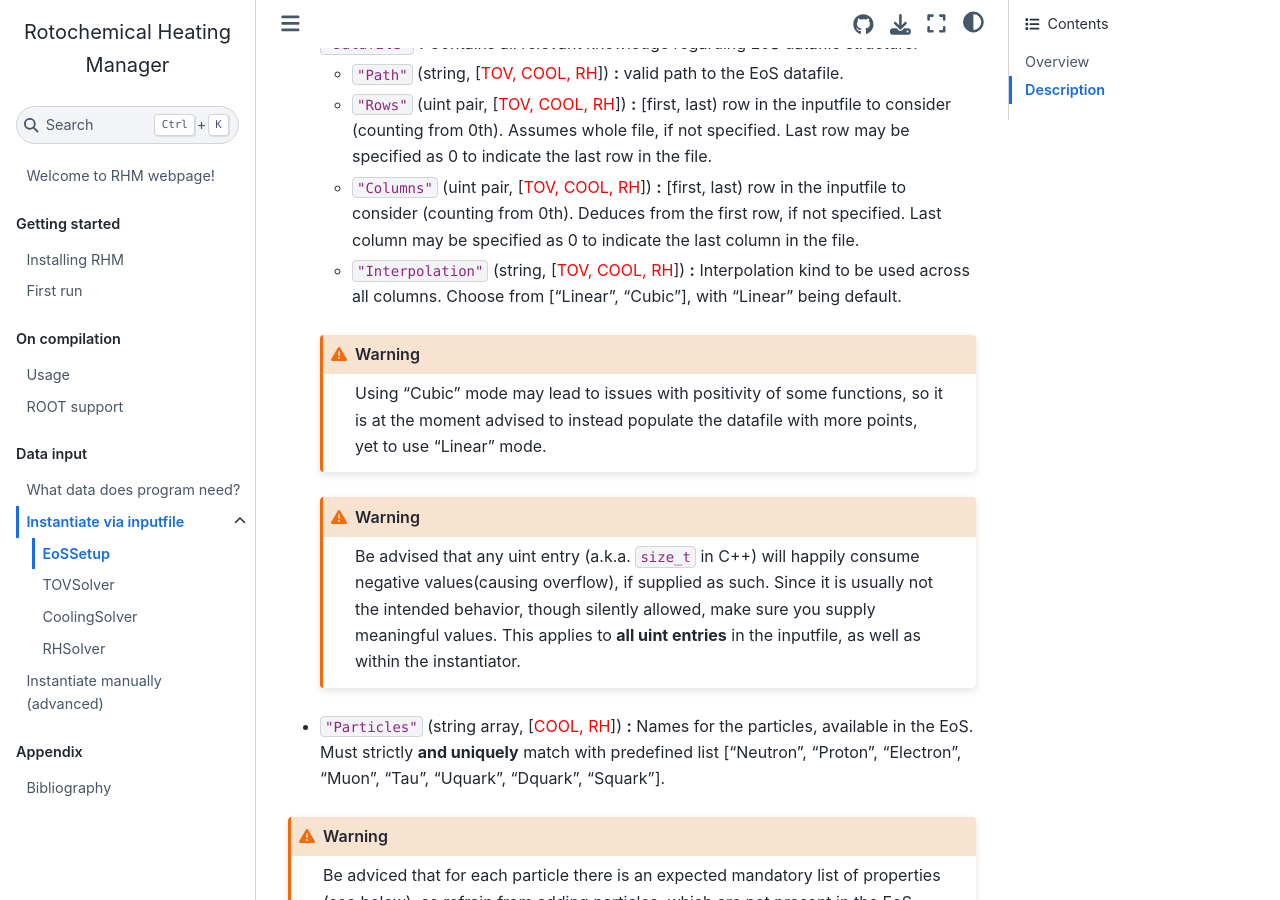
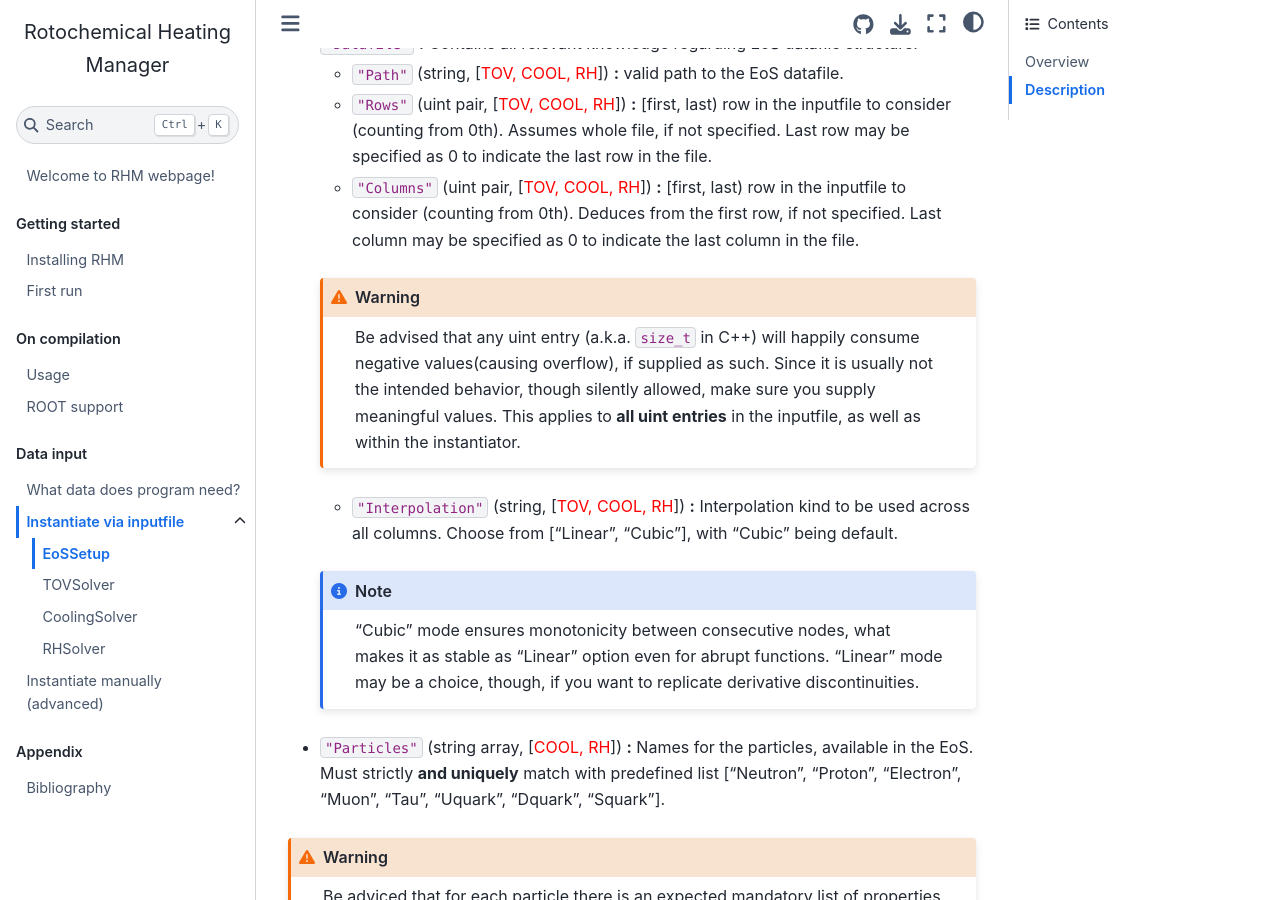
Before and after one commit to Silence2107/Rotochemical-heating-manager, a Jupyter Book: the page built from docs/data_input/inputfile_structure/eos_setup.md, in a window 1280 px wide and 900 px high, scrolled down 460 px. Built offline with Jupyter Book 1.0.4 settings and Sphinx 7.4.7 and the Sphinx Book theme 1.1.4, drawn with Linux system fonts in a browser that asks for light colours; cross-references to code outside the pages are shown as plain code.

Commit message:
Cubic interpolation is now default across input

````diff
--- a/docs/data_input/inputfile_structure/eos_setup.md
+++ b/docs/data_input/inputfile_structure/eos_setup.md
@@ -12,12 +12,12 @@ In order to refer to an example, see <span style="color:blue">_presupplied/APR4/
     - `"Path"` (string, [<span style="color:red">TOV, COOL, RH</span>]) **:** valid path to the EoS datafile.
     - `"Rows"` (uint pair, [<span style="color:red">TOV, COOL, RH</span>]) **:** [first, last) row in the inputfile to consider (counting from 0th). Assumes whole file, if not specified. Last row may be specified as 0 to indicate the last row in the file.
     - `"Columns"` (uint pair, [<span style="color:red">TOV, COOL, RH</span>]) **:** [first, last) row in the inputfile to consider (counting from 0th). Deduces from the first row, if not specified. Last column may be specified as 0 to indicate the last column in the file.
-    - `"Interpolation"` (string, [<span style="color:red">TOV, COOL, RH</span>]) **:** Interpolation kind to be used across all columns. Choose from ["Linear", "Cubic"], with "Linear" being default.
-    ```{warning}
-    Using "Cubic" mode may lead to issues with positivity of some functions, so it is at the moment advised to instead populate the datafile with more points, yet to use "Linear" mode.
-    ```
     ```{warning}
     Be advised that any uint entry (a.k.a. `size_t` in C++) will happily consume negative values(causing overflow), if supplied as such. Since it is usually not the intended behavior, though silently allowed, make sure you supply meaningful values. This applies to **all uint entries** in the inputfile, as well as within the instantiator.
+    ```
+    - `"Interpolation"` (string, [<span style="color:red">TOV, COOL, RH</span>]) **:** Interpolation kind to be used across all columns. Choose from ["Linear", "Cubic"], with "Cubic" being default.
+    ```{note}
+    "Cubic" mode ensures monotonicity between consecutive nodes, what makes it as stable as "Linear" option even for abrupt functions. "Linear" mode may be a choice, though, if you want to replicate derivative discontinuities.
     ```
 - `"Particles"` (string array, [<span style="color:red">COOL, RH</span>]) **:** Names for the particles, available in the EoS. Must strictly **and uniquely** match with predefined list ["Neutron", "Proton", "Electron", "Muon", "Tau", "Uquark", "Dquark", "Squark"].
 ```{warning}
````
Also changed, not shown: docs/data_input/inputfile_structure/tov_solver.md (+2 -2 lines), 2 other files.
